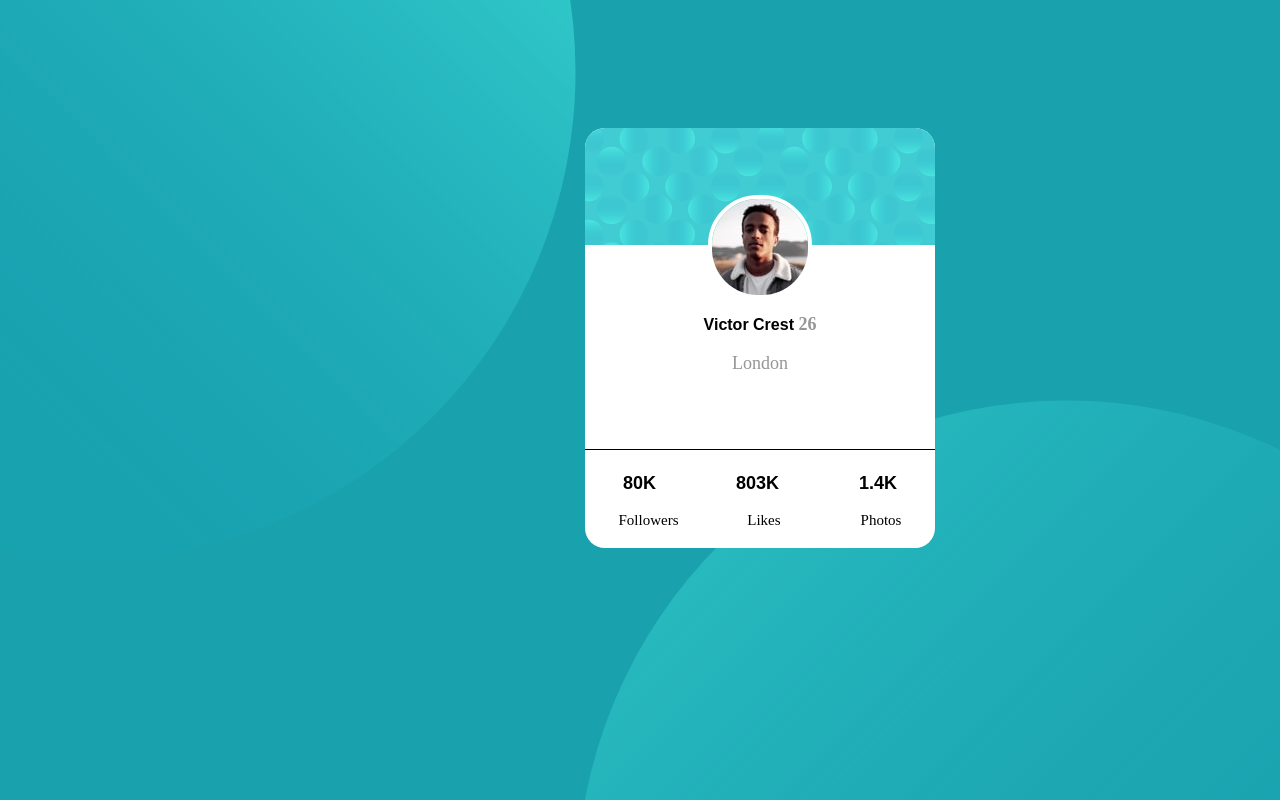
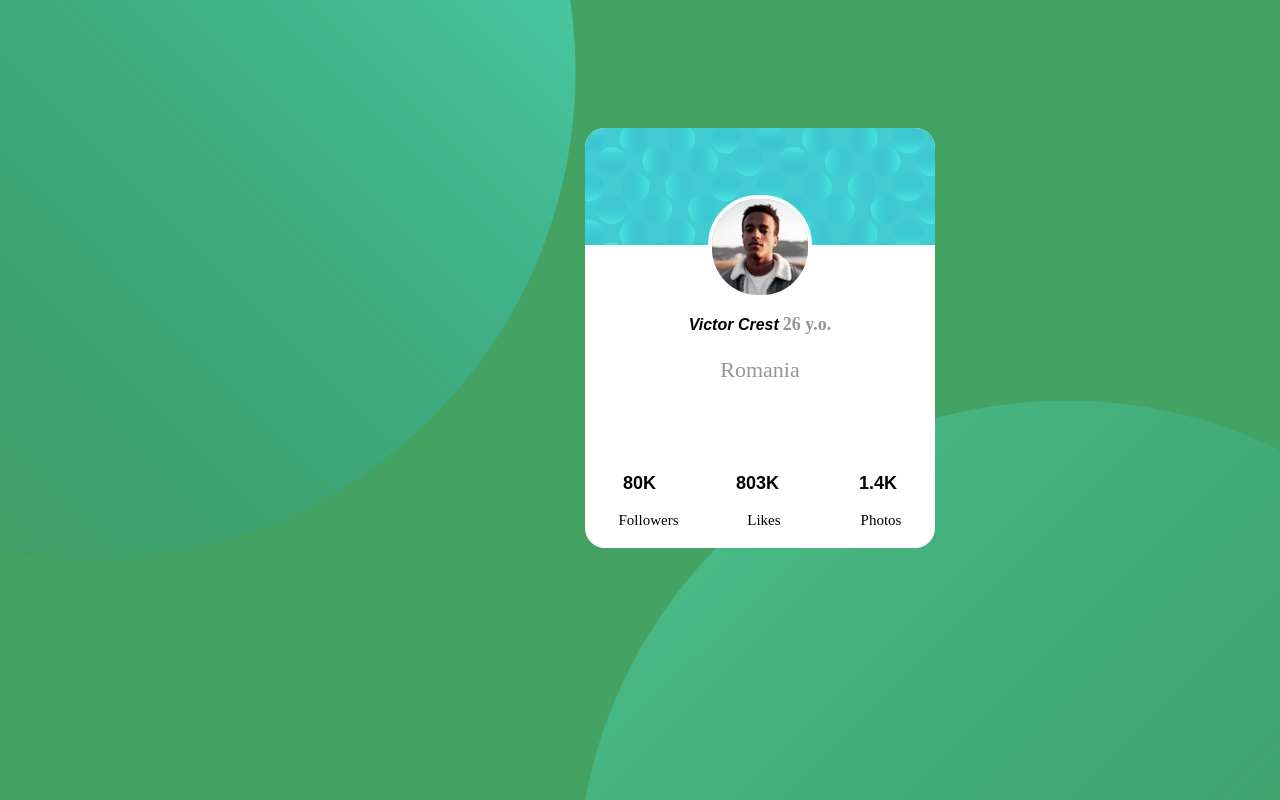
Before and after one commit to palroland21/profilecard, a plain HTML site: page index.html in a window 1280 px wide. Drawn offline with Linux system fonts and the light colour scheme; a web font is replaced by a local one.

Commit message:
New Update

```diff
--- a/index.html
+++ b/index.html
@@ -24,11 +24,11 @@
         <div class="victor_pct">
           <img id="victor" src="images/image-victor.jpg" alt="Victor">
         </div>
-        <h1> <strong>Victor Crest</strong><span id="np"> 26</span></h1>
-        <p class="ldn">London</p>
+        <h1> <strong><i>Victor Crest</i></strong> <span id="np">26 y.o.</span></h1>
+        <p class="ldn">Romania</p>
     </div>
     <div class="footer">
-        <p id="footer_title">  80K 803K 1.4K</p>
+        <p id="footer_title">80K 803K 1.4K</p>
         <p id="footer_text">Followers Likes <span class="punct">...</span>Photos</p>
     </div>
   </div>
--- a/style.css
+++ b/style.css
@@ -1,5 +1,5 @@
 body {
-  background-color: hsl(185, 75%, 39%);
+  background-color: hsl(140, 41%, 45%);
   margin: 0;
 }
 
@@ -85,7 +85,7 @@ strong {
   color: hsl(0, 0%, 59%);
   border-bottom: 1px solid black;
   padding-bottom: 75px;
-  font-size: 18px;
+  font-size: 22px;
 }
 
 #footer_title{
```
